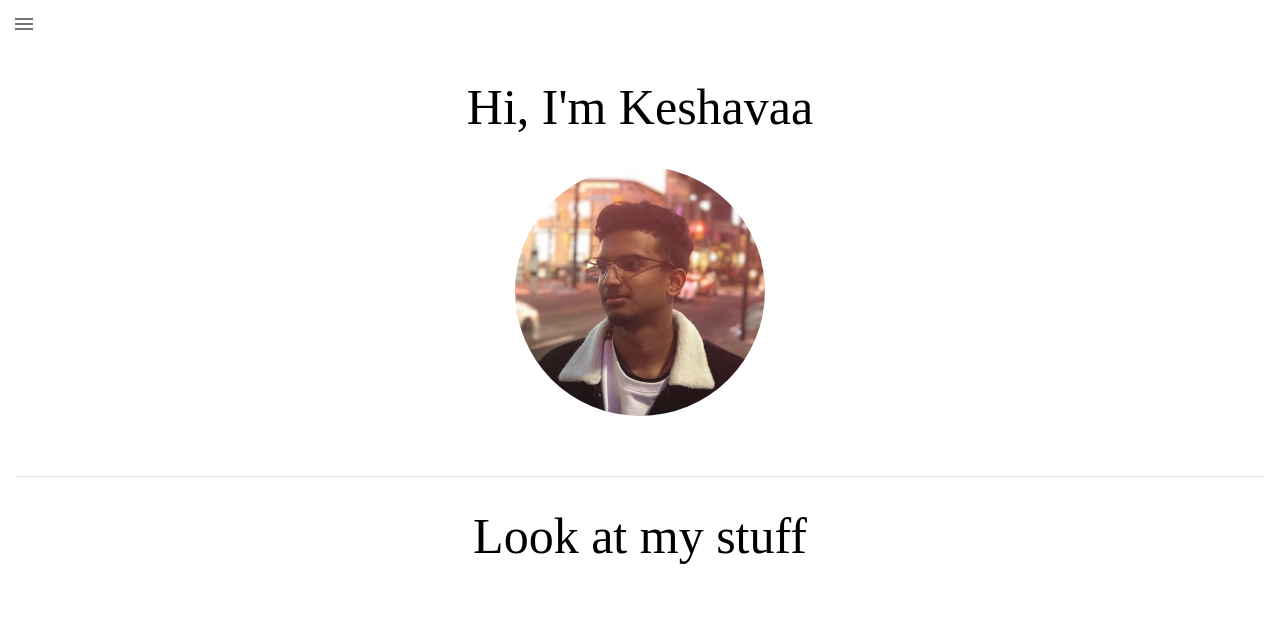
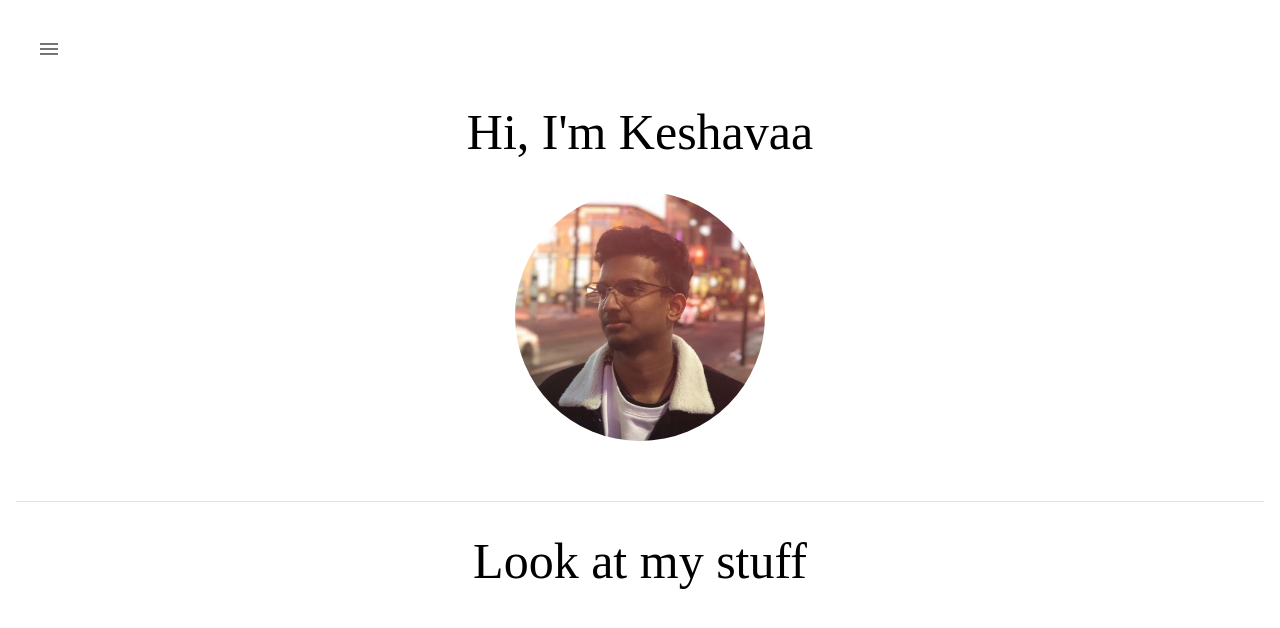
Before and after one commit to skeshavaa/my-portfolio, a React (Create React App) app in the folder client/: page / in a window 1280 px wide. Shown: the top 628 px of the page. Built offline with nearby package versions, Linux system fonts and the light colour scheme.

Commit message:
made menu a little more to left and bottom

```diff
--- a/client/src/components/layout.js
+++ b/client/src/components/layout.js
@@ -2,6 +2,7 @@ import React, { useState } from 'react'
 import MenuIcon from '@material-ui/icons/Menu'
 import { IconButton, Drawer } from '@material-ui/core'
 import DrawerContent from './drawerContent'
+import styled from 'styled-components'
 
 const Layout = () => {
     const [Handler, setHandler] = useState(false)
@@ -13,9 +14,11 @@ const Layout = () => {
 
     return (
         <div>
-            <IconButton size="medium" onClick={handler}>
-                <MenuIcon />
-            </IconButton>
+            <Wrapper>
+                <IconButton size="medium" onClick={handler}>
+                    <MenuIcon />
+                </IconButton>
+            </Wrapper>
             <Drawer open={Handler} onClose={handler}>
                 <DrawerContent />
             </Drawer>
@@ -24,3 +27,8 @@ const Layout = () => {
 }
 
 export default Layout
+
+const Wrapper = styled.div`
+    padding-left: 25px;
+    padding-top: 25px;
+`
```
